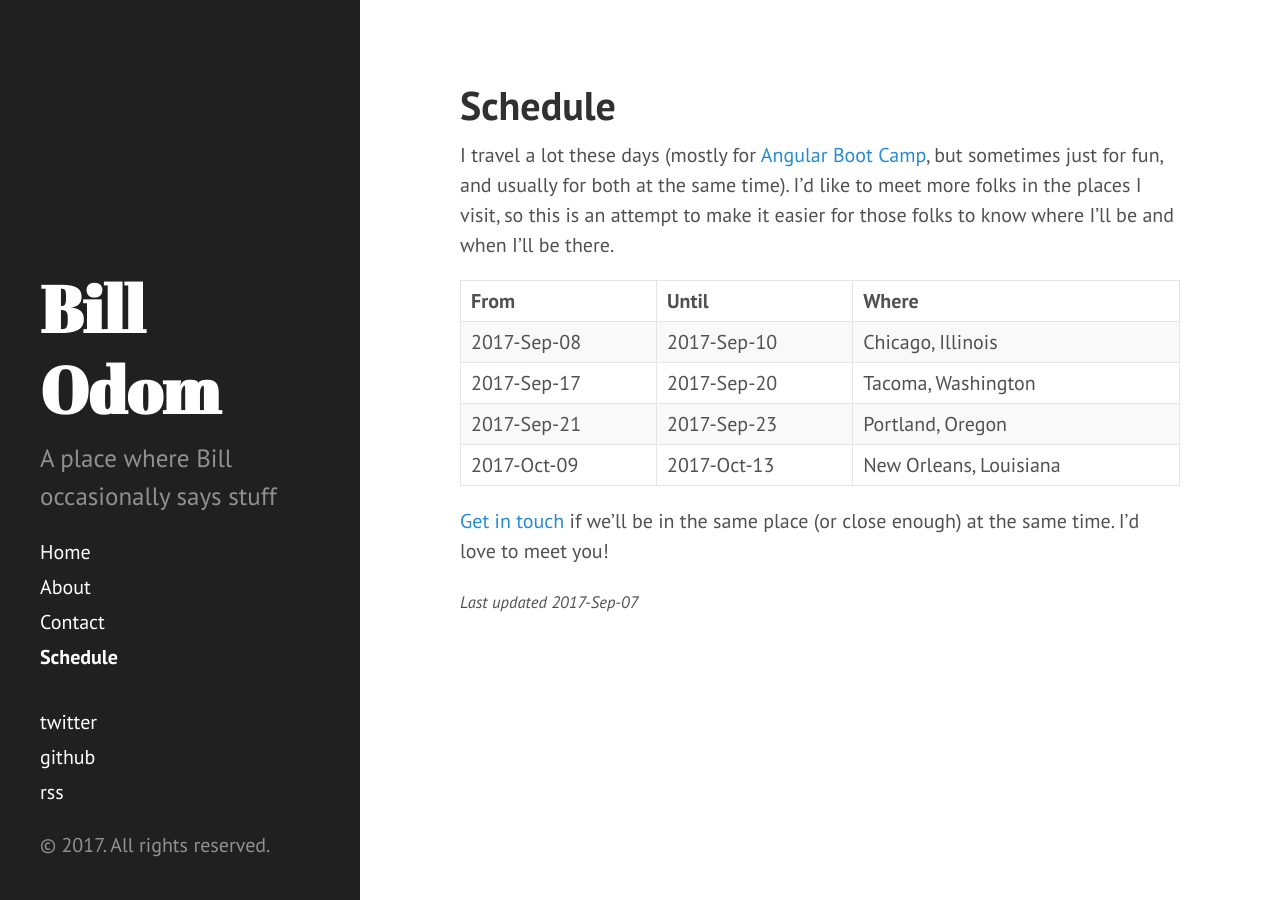
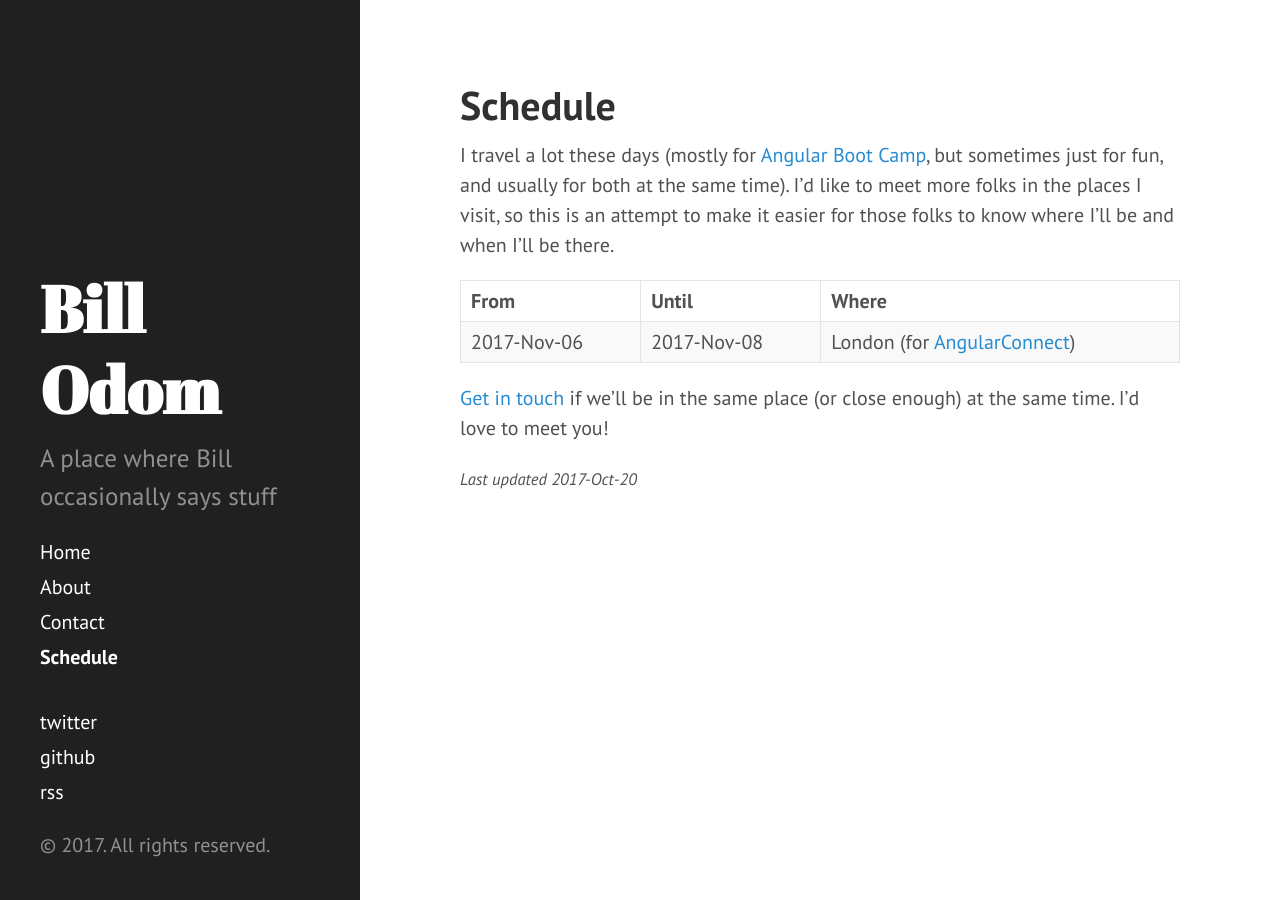
Before and after one commit to wnodom/wnodom.github.io, a Jekyll site: the page built from schedule.md, in a window 1280 px wide. Built offline with Jekyll 4.4.1, drawn with Linux system fonts in a browser that asks for light colours.

Commit message:
Update schedule

```diff
--- a/schedule.md
+++ b/schedule.md
@@ -1,17 +1,14 @@
 ---
 layout: page
 title: Schedule
-update_date: Thu Sep  7 12:33:18 2017
+update_date: 2017-10-20
 ---
 
 I travel a lot these days (mostly for [Angular Boot Camp](http://angularbootcamp.com/), but sometimes just for fun, and usually for both at the same time). I'd like to meet more folks in the places I visit, so this is an attempt to make it easier for those folks to know where I'll be and when I'll be there.
 
 | From        | Until       | Where
 |:------------|:------------|:-
-| 2017-Sep-08 | 2017-Sep-10 | Chicago, Illinois
-| 2017-Sep-17 | 2017-Sep-20 | Tacoma, Washington
-| 2017-Sep-21 | 2017-Sep-23 | Portland, Oregon
-| 2017-Oct-09 | 2017-Oct-13 | New Orleans, Louisiana
+| 2017-Nov-06 | 2017-Nov-08 | London (for [AngularConnect](https://www.angularconnect.com))
 
 [Get in touch](/contact/) if we'll be in the same place (or close enough) at the same time. I'd love to meet you!
 
```
